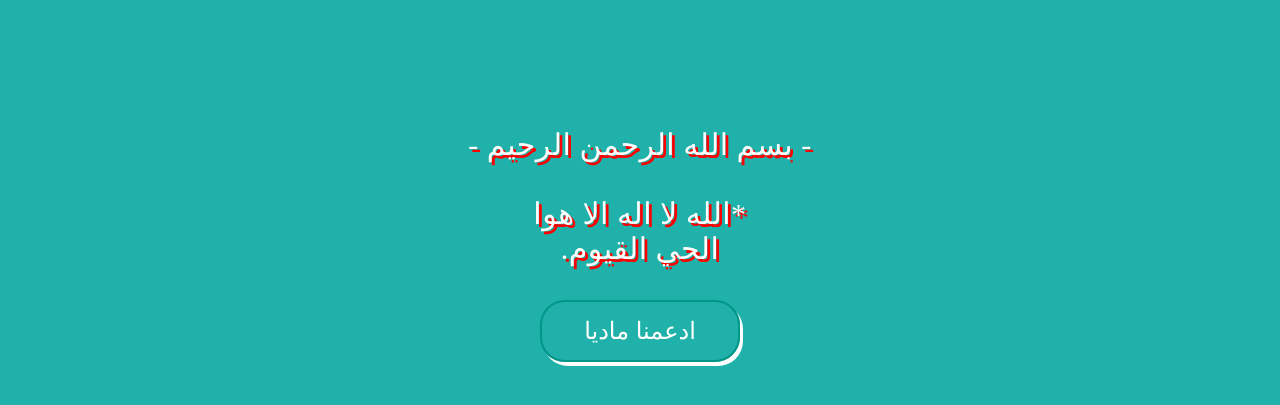
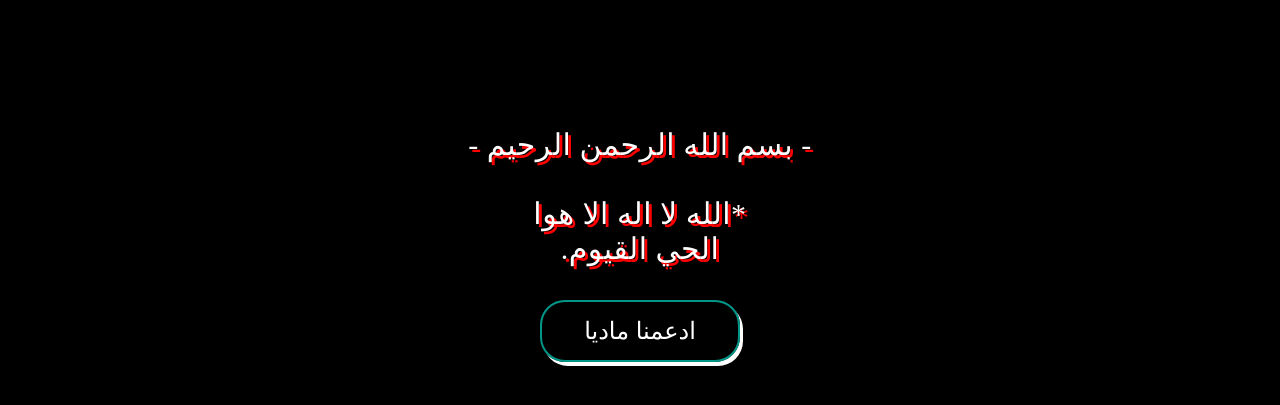
Before and after one commit to zyadabdelftah/Ramadan, a plain HTML site: page index.htm in a window 1280 px wide. Shown: the part 83-488 px from the top of the page. Drawn offline with Linux system fonts and the light colour scheme.

Commit message:
Update style.css

```diff
--- a/style.css
+++ b/style.css
@@ -54,7 +54,7 @@ li:hover{
     width: 100%;
     background-position: center;
     background-size: cover;
-    background-image:linear-gradient(rgba(32,178,170),rgba(32,178,170)), url(n.jpg);
+    background-image:linear-gradient(rgba(0,0,0.99),rgba(0,0,0.99)), url(n.jpg);
 }
 .contact{
     color: white;
```
